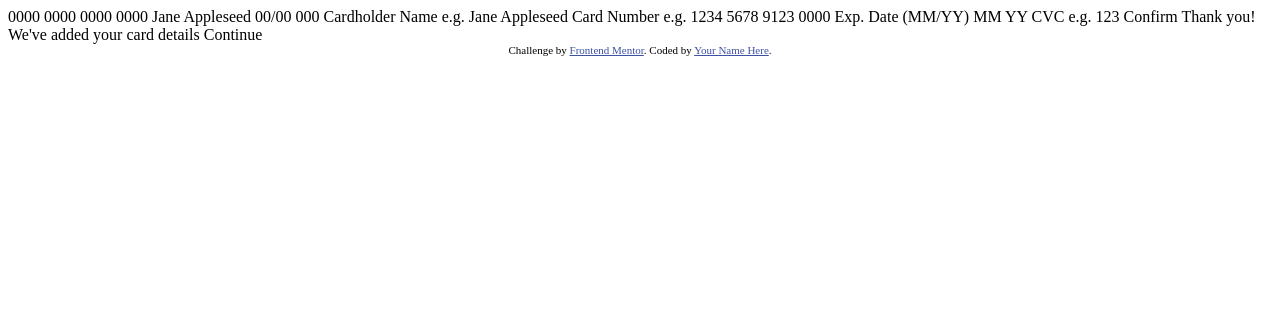
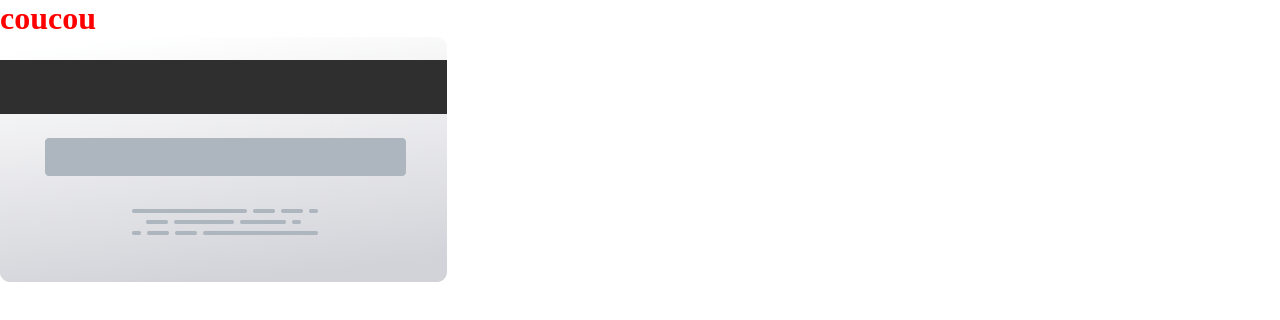
Before and after one commit to GuillaumePts/carte-bleu, a website: page index.html in a window 1280 px wide. Drawn offline with Linux system fonts and the light colour scheme.

Commit message:
début du projet, mis en place de l'env

```diff
--- a/index.html
+++ b/index.html
@@ -1,51 +1,17 @@
 <!DOCTYPE html>
-<html lang="en">
+<html lang="fr">
 <head>
   <meta charset="UTF-8">
-  <meta name="viewport" content="width=device-width, initial-scale=1.0"> <!-- displays site properly based on user's device -->
-
-  <link rel="icon" type="image/png" sizes="32x32" href="./images/favicon-32x32.png">
-
-  <title>Frontend Mentor | Interactive card details form</title>
-
-  <!-- Feel free to remove these styles or customise in your own stylesheet 👍 -->
-  <style>
-    .attribution { font-size: 11px; text-align: center; }
-    .attribution a { color: hsl(228, 45%, 44%); }
-  </style>
+  <meta http-equiv="X-UA-Compatible" content="IE=edge">
+  <meta name="viewport" content="width=device-width, initial-scale=1.0">
+  <link rel="stylesheet" href="style.css">
+  <title>Carte bleu</title>
 </head>
 <body>
+  <h1>coucou</h1>
 
-  0000 0000 0000 0000
-  Jane Appleseed
-  00/00
+  <img src="images/bg-card-back.png" alt="">
 
-  000
-
-  Cardholder Name
-  e.g. Jane Appleseed
-
-  Card Number
-  e.g. 1234 5678 9123 0000
-
-  Exp. Date (MM/YY)
-  MM
-  YY
-
-  CVC
-  e.g. 123
-
-  Confirm
-
-  <!-- Completed state start -->
-
-  Thank you!
-  We've added your card details
-  Continue
-
-  <div class="attribution">
-    Challenge by <a href="https://www.frontendmentor.io?ref=challenge" target="_blank">Frontend Mentor</a>.
-    Coded by <a href="#">Your Name Here</a>.
-  </div>
+  <script src="app.js"></script>
 </body>
 </html>
--- /dev/null
+++ b/public/app.js
@@ -0,0 +1 @@
+console.log('coucou');
--- /dev/null
+++ b/public/style.css
@@ -0,0 +1,6 @@
+*{box-sizing: border-box;padding: 0;margin: 0;}
+
+
+h1{
+    color:red
+}
```
Also changed, not shown: server.js (added, +22 -0 lines), public/images/bg-card-back.png (renamed from images/bg-card-back.png), public/images/bg-card-front.png (renamed from images/bg-card-front.png), public/images/bg-main-desktop.png (renamed from images/bg-main-desktop.png), public/images/bg-main-mobile.png (renamed from images/bg-main-mobile.png), public/images/card-logo.svg (renamed from images/card-logo.svg), public/images/favicon-32x32.png (renamed from images/favicon-32x32.png), public/images/icon-complete.svg (renamed from images/icon-complete.svg), 1 other file.
